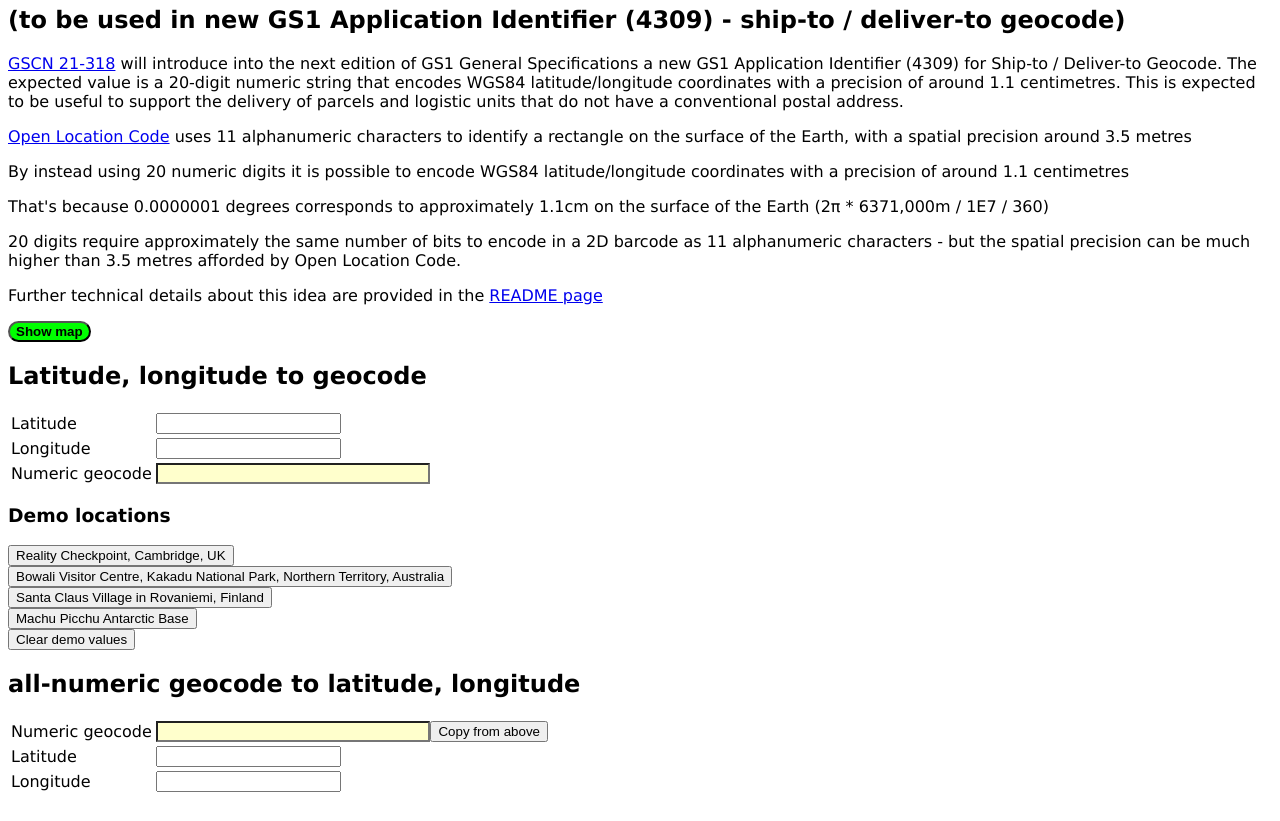
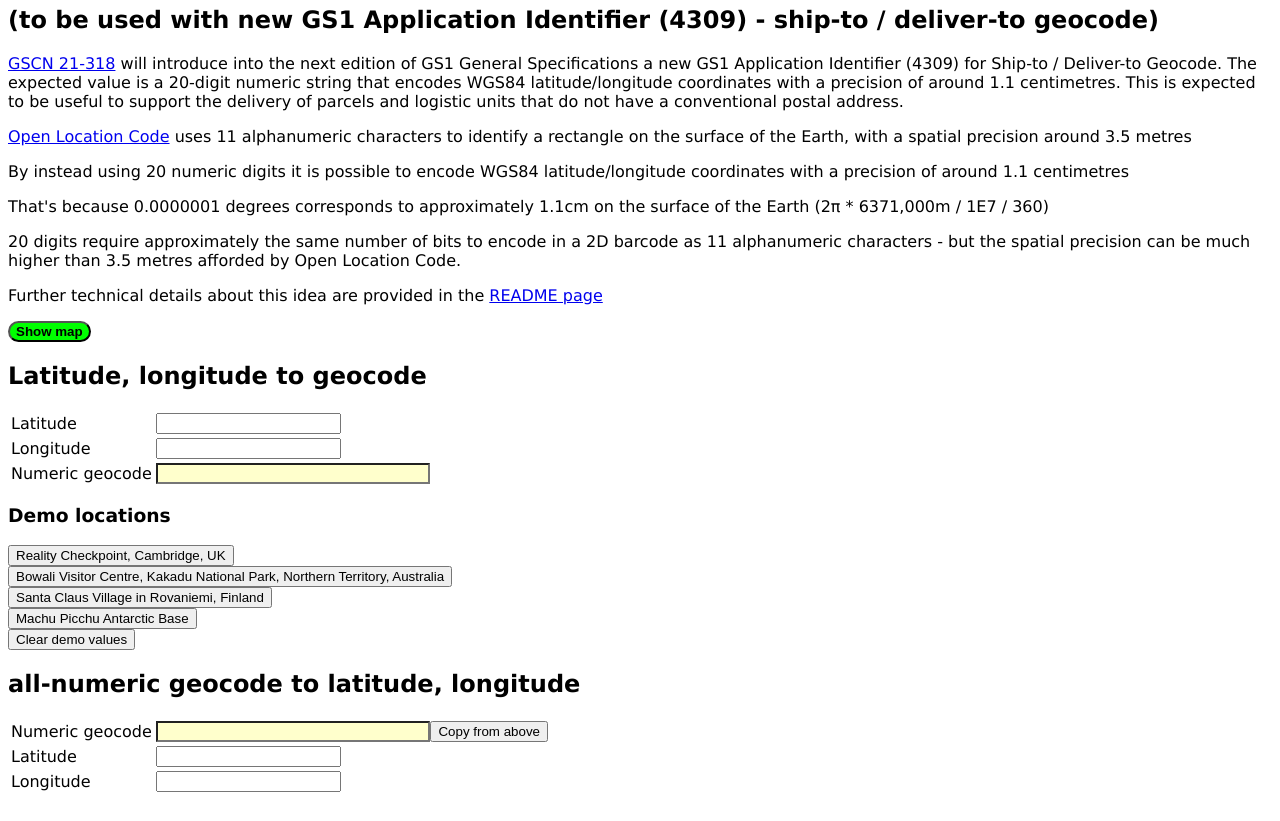
Before and after one commit to gs1/geocode, a plain HTML site: page index.html in a window 1280 px wide. Shown: the part 75-896 px from the top of the page. Drawn offline with nearby package versions, Linux system fonts and the light colour scheme.

Commit message:
Update index.html

```diff
--- a/index.html
+++ b/index.html
@@ -19,7 +19,7 @@
 <script src='https://cdnjs.cloudflare.com/ajax/libs/leaflet/1.2.0/leaflet.js'></script>
 <script src='https://cdnjs.cloudflare.com/ajax/libs/Turf.js/5.0.4/turf.min.js'></script>
 
-	<h1>GS1 all-numeric geocodes</h1><h2>(to be used in new GS1 Application Identifier (4309) - ship-to / deliver-to geocode)</h2>
+	<h1>GS1 all-numeric geocodes</h1><h2>(to be used with new GS1 Application Identifier (4309) - ship-to / deliver-to geocode)</h2>
 
 	<p><a href="https://www.gs1.org/docs/barcodes/GSCN_21-318_GSCN_Geo-coordinates.pdf" target="_blank">GSCN 21-318</a> will introduce into the next edition of GS1 General Specifications a new GS1 Application Identifier (4309) for Ship-to / Deliver-to Geocode. The expected value is a 20-digit numeric string that encodes WGS84 latitude/longitude coordinates with a precision of around 1.1 centimetres. This is expected to be useful to support the delivery of parcels and logistic units that do not have a conventional postal address.</p>
 
```
